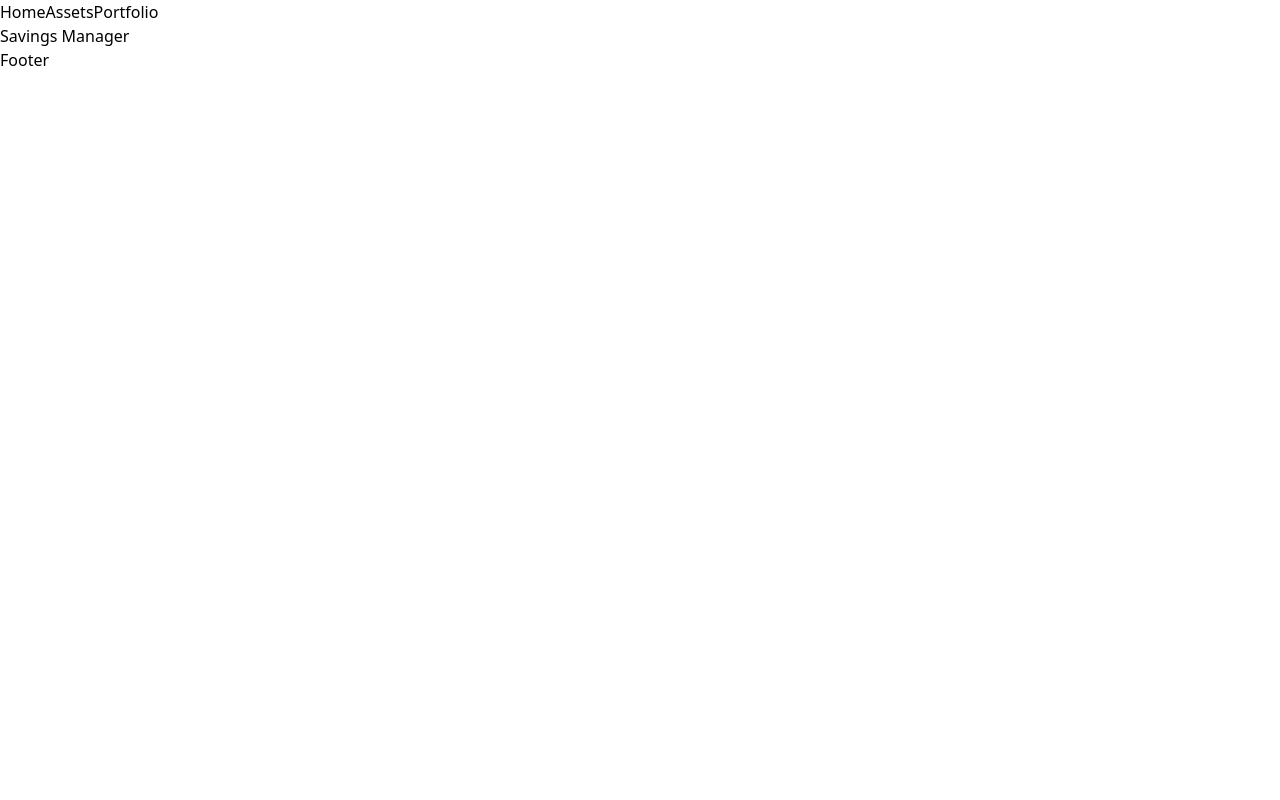
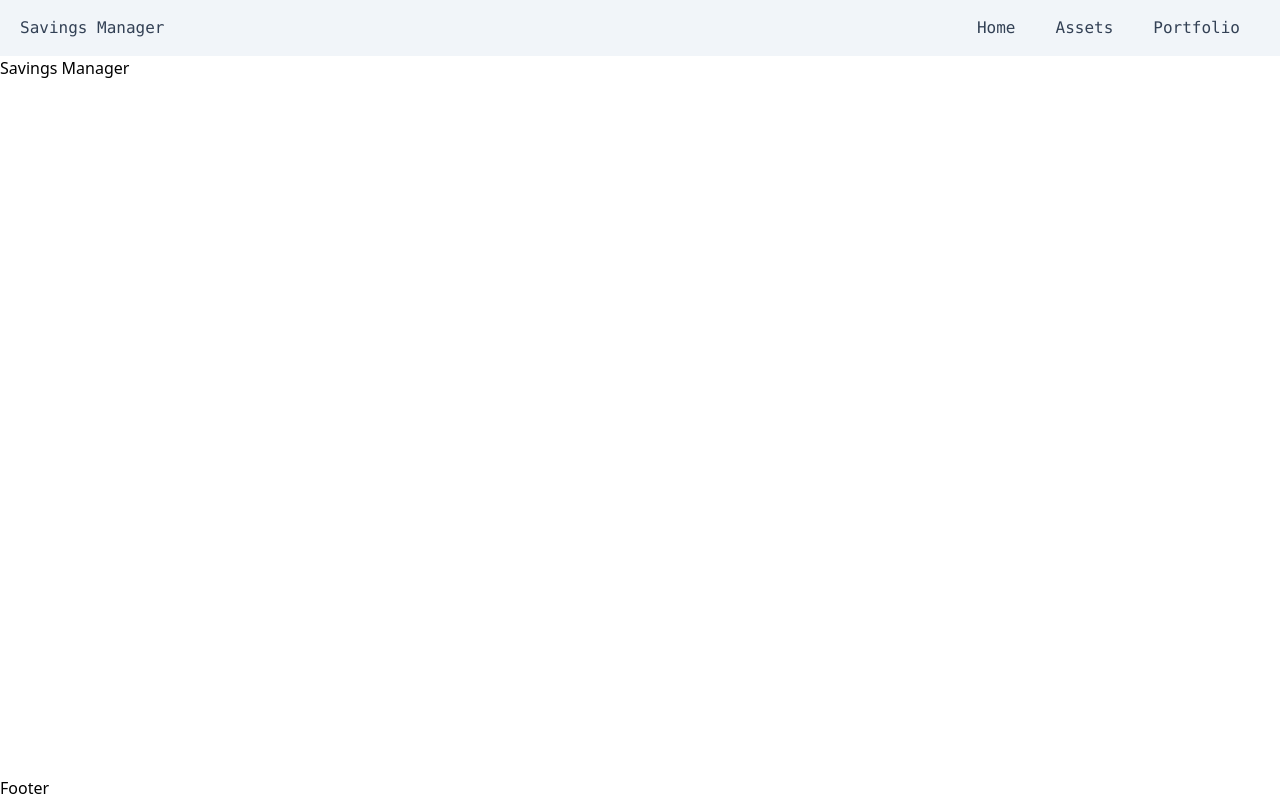
Before and after one commit to jeffersonataide/savings-manager-ui, a React (Create React App) app: page / in a window 1280 px wide. Built offline with nearby package versions, Linux system fonts and the light colour scheme.

Commit message:
adjust initial app styling

```diff
--- a/src/components/Layout/index.tsx
+++ b/src/components/Layout/index.tsx
@@ -7,9 +7,9 @@ interface LayoutProps {
 
 export const Layout: React.FC<LayoutProps> = ({ children }) => {
   return (
-    <div>
+    <div className="min-h-screen flex flex-col">
       <Nav />
-      <main>{children}</main>
+      <main className="grow flex flex-col">{children}</main>
       <Footer />
     </div>
   );
--- a/src/components/Nav/index.tsx
+++ b/src/components/Nav/index.tsx
@@ -9,10 +9,14 @@ export const Nav = () => {
   ];
 
   return (
-    <div>
-      <div>
+    <div className="bg-slate-100 text-slate-700 font-mono h-14 flex items-center justify-between px-5">
+      <Link to="/" className="flex items-center font-mono">
+        <span className="hidden sm:block">Savings Manager</span>
+      </Link>
+
+      <div className="flex justify-between">
         {links.map((link) => (
-          <Link to={link.url} key={uuidv4()}>
+          <Link className="mx-2 sm:mx-5" to={link.url} key={uuidv4()}>
             {link.label}
           </Link>
         ))}
```
